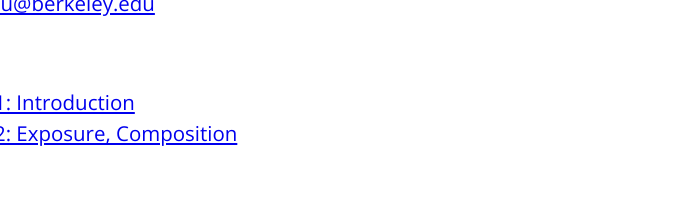
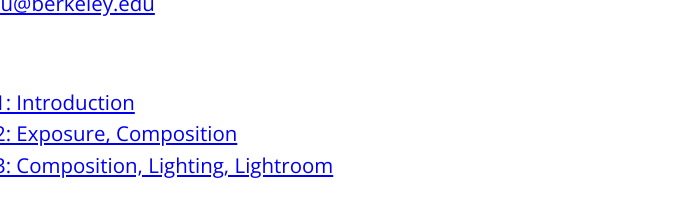
Before and after one commit to stylate/stylate.github.io, a Gatsby site: page /decal in a window 1280 px wide. Shown: the part 399-616 px from the top of the page, without its empty margins (0-698 px from the left). Built offline with nearby package versions, Linux system fonts and the light colour scheme; Gatsby itself is replaced by a stand-in of ours; some packages are replaced by stand-ins of ours; a web font is replaced by a local one.

Commit message:
update week 3

```diff
--- a/src/pages/decal.js
+++ b/src/pages/decal.js
@@ -43,6 +43,7 @@
                         <b>Slides:</b> <br/>
                         <a href="https://docs.google.com/presentation/d/1Njo6M9OSyVV9uivp_pY2f6Os_TA-RzCYrcpkzD5BLko/edit?usp=sharing">Week 1: Introduction</a><br/>
                         <a href="https://docs.google.com/presentation/d/1cjM1qIWg2gW6wZgC9QS1Rtz_LA9vsflEZNi23Z6wuqk/edit?usp=sharing">Week 2: Exposure, Composition</a><br/>
+                        <a href="https://docs.google.com/presentation/d/1qO2upR4d_E56yqIfYJulNcLOBvjQuHZwqFP9lUjHucQ/edit?usp=sharing">Week 3: Composition, Lighting, Lightroom</a><br/>
                     </div>
                 </div>
             </CSSTransitionGroup>
```
